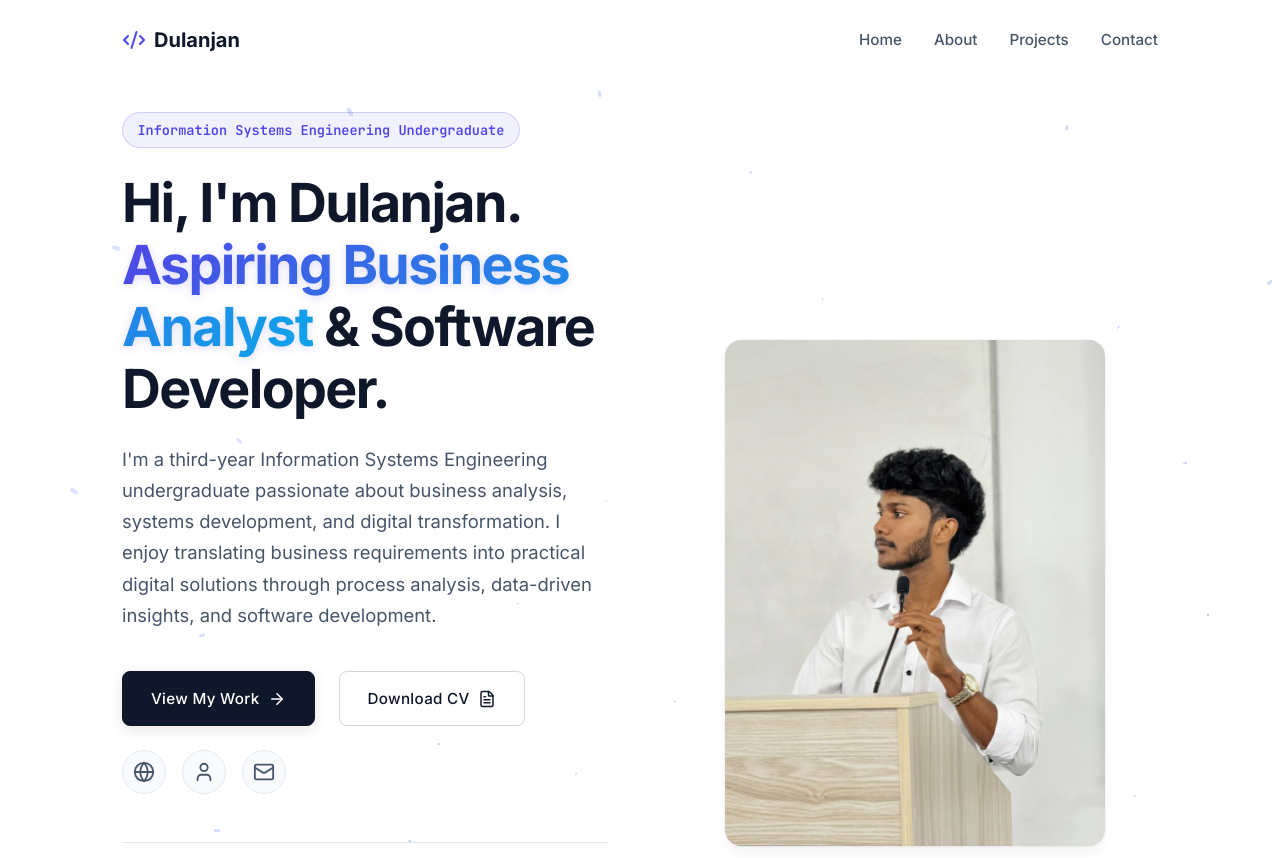
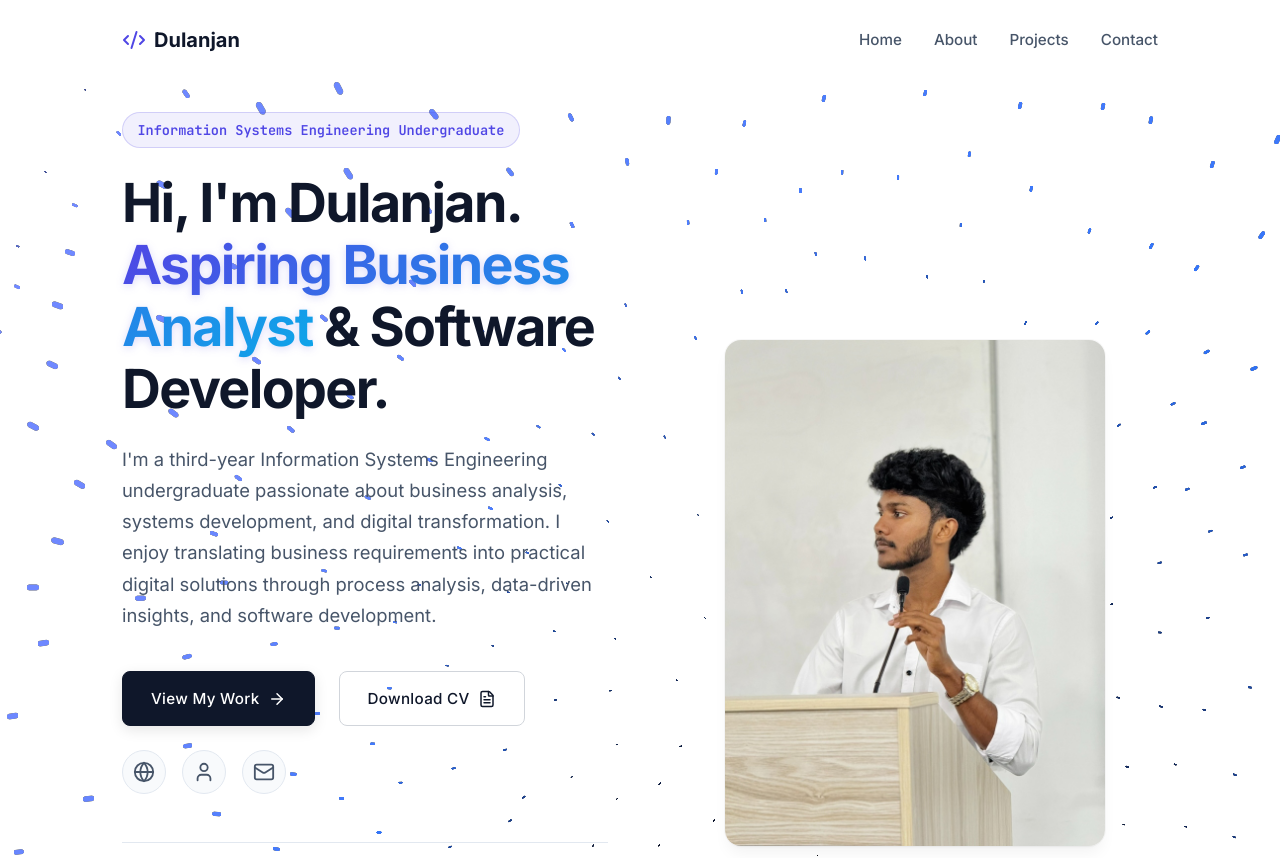
Before and after one commit to dulanjanhasaranga/dulanjanhasaranga, a React (Vite) app: page / in a window 1280 px wide. Shown: the top 858 px of the page. Built offline with nearby package versions, Linux system fonts and the light colour scheme.

Commit message:
Restore original particle field density, size, and opacity

```diff
--- a/src/components/CursorRingField.jsx
+++ b/src/components/CursorRingField.jsx
@@ -930,8 +930,8 @@ function __OriginkitBase_CursorRingField(props) {
 }
 
 const __originkitPresetProps = {
-  "density": 150,
-  "dotSize": 75,
+  "density": 290,
+  "dotSize": 110,
   "cameraDistance": 150
 };
 
--- a/src/pages/Home.jsx
+++ b/src/pages/Home.jsx
@@ -24,7 +24,7 @@ const Home = () => {
 
   return (
     <div className="page-container home-page">
-      <CursorRingField style={{ opacity: 0.25 }} />
+      <CursorRingField />
 
       <div className="container home-container">
         <motion.div
```
